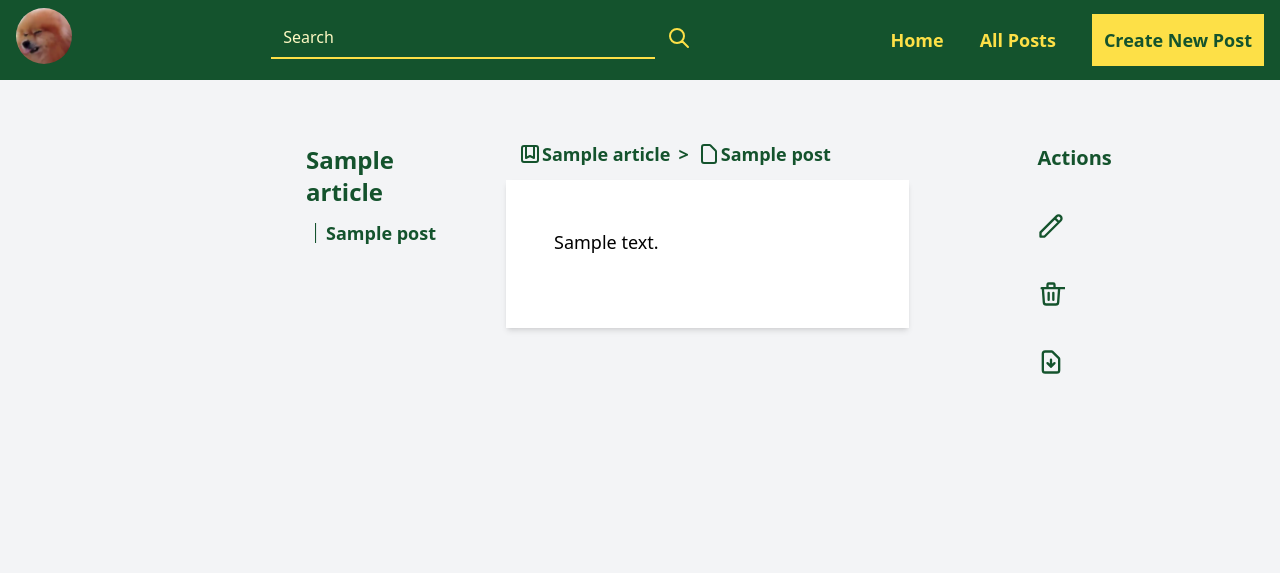
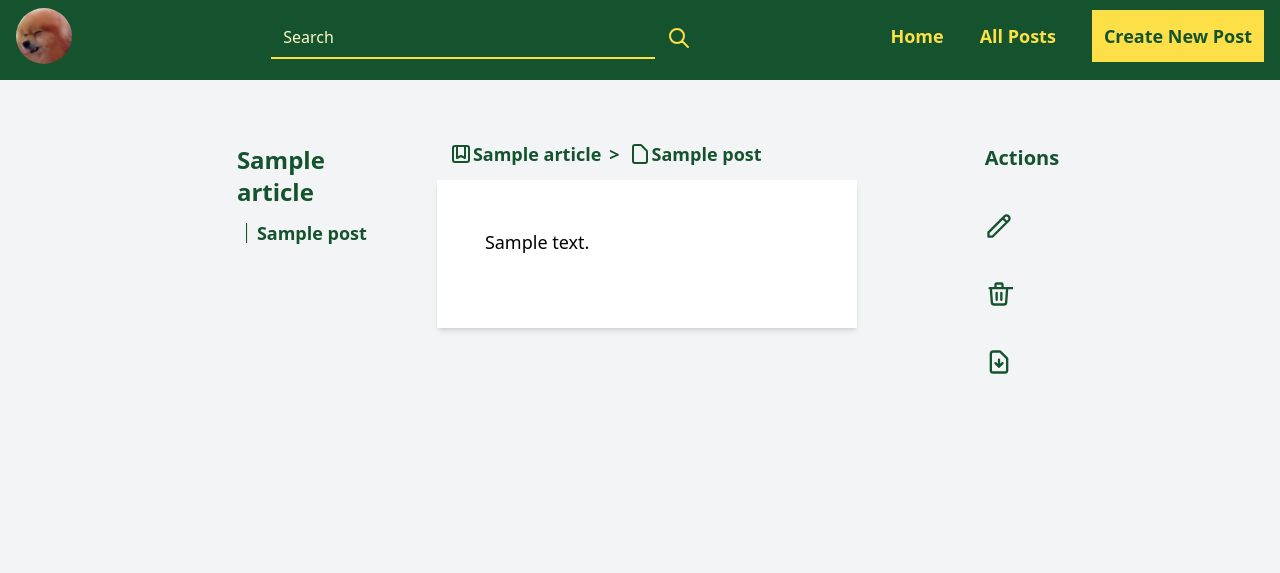
Before and after one commit to gitshap/shap-docs, a Django app: page /post/view_post/1 in a window 1280 px wide. Shown: the top 573 px of the page. Run offline with Django 4.2, Linux system fonts and the light colour scheme; tables that the repository leaves empty hold one stand-in row (Sample ...); some libraries are stand-ins or nearby versions.

Commit message:
fixed widths

```diff
--- a/templates/base.html
+++ b/templates/base.html
@@ -56,7 +56,7 @@
                     </form>
                 </div>
 
-                <div class="flex space-x-9 items-center pt-8">
+                <div class="flex space-x-9 items-center">
                     <a href="{% url 'home' %}">
                         <h1 class="text-yellow-300 text-lg font-semibold">
                             Home
--- a/templates/posts/all_post.html
+++ b/templates/posts/all_post.html
@@ -22,7 +22,7 @@
   <div class="flex-auto bg-gray-100 w-7/12 mx-auto p-12">
     <!-- Breadcrumbs -->
     <div class="flex space-x-3 m-3 ">
-      <h5 class="font-semibold text-green-900 text-lg">Posts</h5>
+      <h5 class="font-semibold text-green-900 text-3xl ">{{ article.title }}</h5>
     </div>
     <div class="bg-white shadow-md p-12 space-y-32">
       {% for post in posts %}
--- a/templates/posts/load_posts.html
+++ b/templates/posts/load_posts.html
@@ -22,7 +22,7 @@
 				<li class="text-green-900">
 					<a href="{% url 'view_post' article.id %}">
 						<div class="flex items-center">
-							<hr class="w-5 rotate-90">{{ article.title }}
+							<hr class="w-5 rotate-90"><h5 class="hover:text-yellow-300 transform transition-all hover:scale-125 duration-300">{{ article.title }}</h5>
 						</div>
 					</a></li>
 
@@ -31,7 +31,7 @@
 		</div>
 	</div>
 	<!-- Content -->
-	<div class="flex-auto bg-gray-100 w-7/12 mx-auto p-12">
+	<div class="flex-auto bg-gray-100 w-7/12 p-12">
 		<!-- Breadcrumbs -->
 		<div class="flex space-x-2 m-3 ">
 
@@ -42,7 +42,7 @@
 					<path stroke-linecap="round" stroke-linejoin="round"
 						d="M16 4v12l-4-2-4 2V4M6 20h12a2 2 0 002-2V6a2 2 0 00-2-2H6a2 2 0 00-2 2v12a2 2 0 002 2z" />
 				</svg>
-				<h5 class="font-semibold text-green-900 text-lg">{{ post.article }}</h5>
+				<a href="{% url 'all_post' post.article.id %}"><h5 class="font-semibold text-green-900 text-lg">{{ post.article }}</h5></a>
 			</div>
 			<h5 class="font-semibold text-green-900 text-lg"> > </h5>
 			<div class="flex items-center">
@@ -52,7 +52,7 @@
 					<path stroke-linecap="round" stroke-linejoin="round"
 						d="M7 21h10a2 2 0 002-2V9.414a1 1 0 00-.293-.707l-5.414-5.414A1 1 0 0012.586 3H7a2 2 0 00-2 2v14a2 2 0 002 2z" />
 				</svg>
-				<h5 class="font-semibold text-green-900 text-lg">{{ post.title }}</h5>
+				<a href=""><h5 class="font-semibold text-green-900 text-lg">{{ post.title }}</h5></a>
 
 			</div>
 		</div>
@@ -65,7 +65,7 @@
 
 	</div>
 	<!-- Controls -->
-	<div class="flex-auto w-20 min-h-screen bg-gray-100 sticky">
+	<div class="flex-auto w-3/12 min-h-screen bg-gray-100 sticky">
 		<div class="sticky top-0 flex flex-col h-screen justify-start m-16 ">
 			<ul class="space-y-10">
 				<li class="font-semibold text-green-900 text-xl">Actions</li>
--- a/theme/static/css/dist/styles.css
+++ b/theme/static/css/dist/styles.css
@@ -624,7 +624,6 @@ p:hover {
 }
 
 a {
-  margin-bottom: 1.5rem;
   font-size: 1.125rem;
   line-height: 1.75rem;
   font-weight: 600;
@@ -932,6 +931,18 @@ span {
   width: 1.25rem;
 }
 
+.w-11\/12 {
+  width: 91.666667%;
+}
+
+.w-12 {
+  width: 3rem;
+}
+
+.w-3\/12 {
+  width: 25%;
+}
+
 .flex-1 {
   flex: 1 1 0%;
 }
--- a/theme/static_src/src/styles.css
+++ b/theme/static_src/src/styles.css
@@ -16,7 +16,7 @@
     @apply text-lg mb-6 hover:text-green-900;
   }
   a {
-    @apply text-green-900 mb-6 text-lg font-semibold;
+    @apply text-green-900 text-lg font-semibold;
   }
 
   h4 {
```
Also changed, not shown: other parts of theme/static/css/dist/styles.css (+2 -58 lines).
